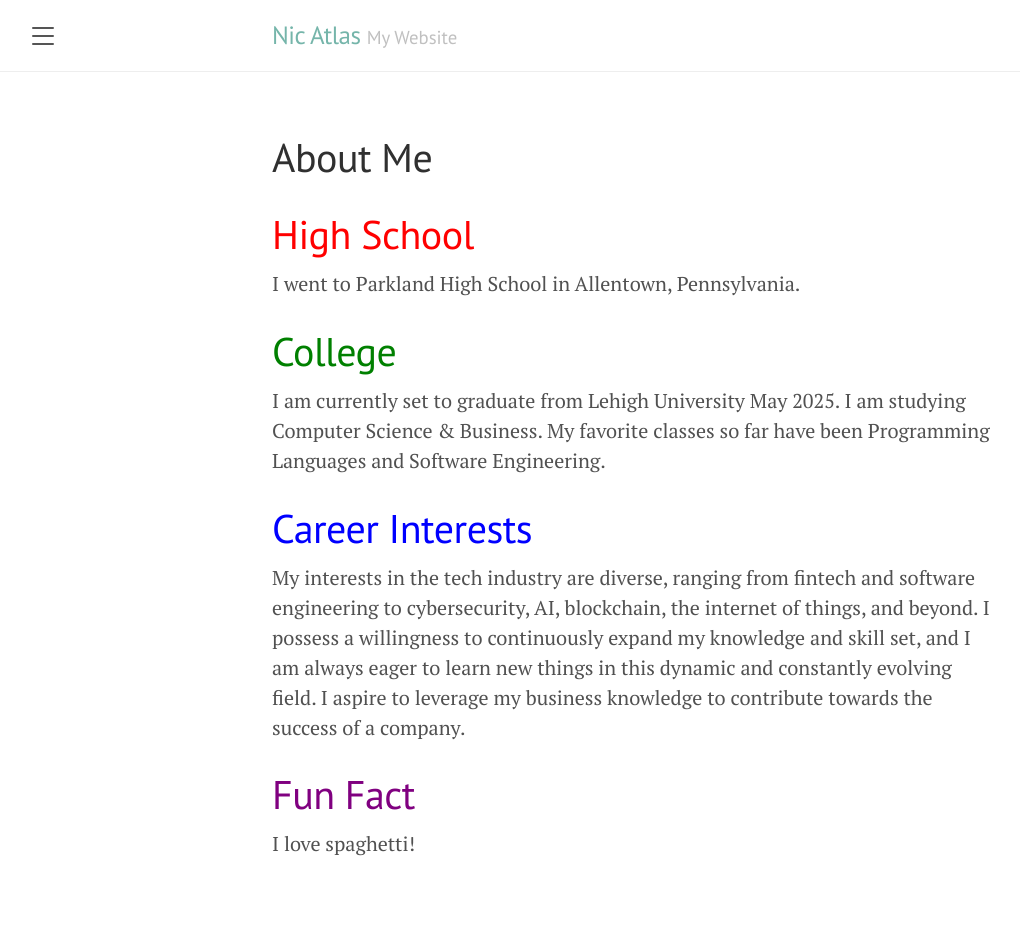
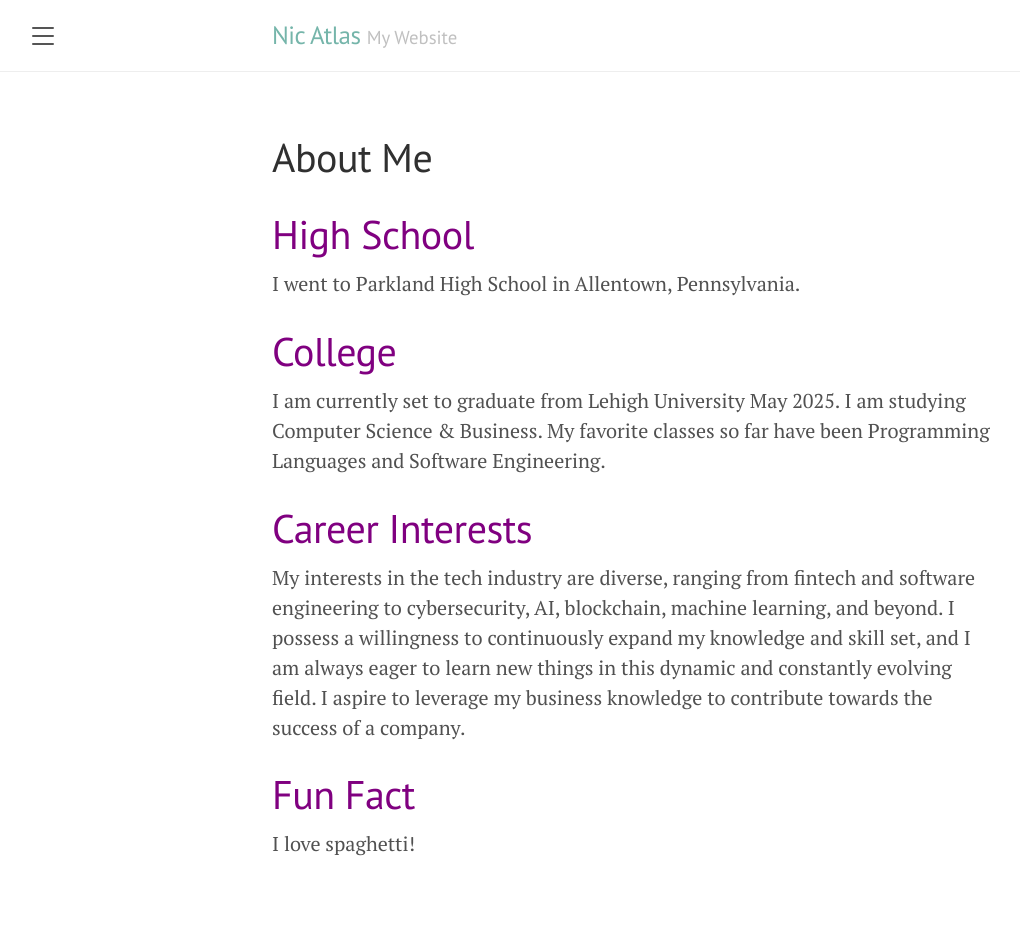
Before and after one commit to NicAtlas/NicAtlas.github.io, a Jekyll site: the page built from about.md, in a window 1280 px wide. Shown: the whole page, without its empty margins (8-1028 px from the left). Built offline with Jekyll 4.4.1, drawn with Linux system fonts in a browser that asks for light colours.

Commit message:
testing homepage and life

```diff
--- a/about.md
+++ b/about.md
@@ -3,22 +3,22 @@ layout: page
 title: About Me
 ---
 
-# <font color='red'>High School</font>
+# <font color='purple'>High School</font>
 
 I went to Parkland High School in Allentown, Pennsylvania.
 
 
 
-# <font color='green'>College</font>
+# <font color='purple'>College</font>
 
 I am currently set to graduate from Lehigh University May 2025. I am studying Computer Science & Business. My favorite classes so far
 have been Programming Languages and Software Engineering.
 
 
 
-# <font color='blue'>Career Interests</font>
+# <font color='purple'>Career Interests</font>
 
-My interests in the tech industry are diverse, ranging from fintech and software engineering to cybersecurity, AI, blockchain, the internet of things, and beyond. I possess a willingness to continuously expand my knowledge and skill set, and I am always eager to learn new things in this dynamic and constantly evolving field. I aspire to leverage my business knowledge to contribute towards the success of a company.
+My interests in the tech industry are diverse, ranging from fintech and software engineering to cybersecurity, AI, blockchain, machine learning, and beyond. I possess a willingness to continuously expand my knowledge and skill set, and I am always eager to learn new things in this dynamic and constantly evolving field. I aspire to leverage my business knowledge to contribute towards the success of a company.
 
 
 # <font color='purple'>Fun Fact</font>
--- a/public/js/GameOfLife.js
+++ b/public/js/GameOfLife.js
@@ -5,7 +5,7 @@ const cellSize = 50;
 let grid = [];
 let isInteractive = true;
 let isRunning = false;
-
+alert("Hello, World!");
 initializeGrid();
 
 // Add event listener to start button
```
Also changed, not shown: _posts/2020-04-01-whatis-jekyll.md (renamed from _posts/starter.md).
